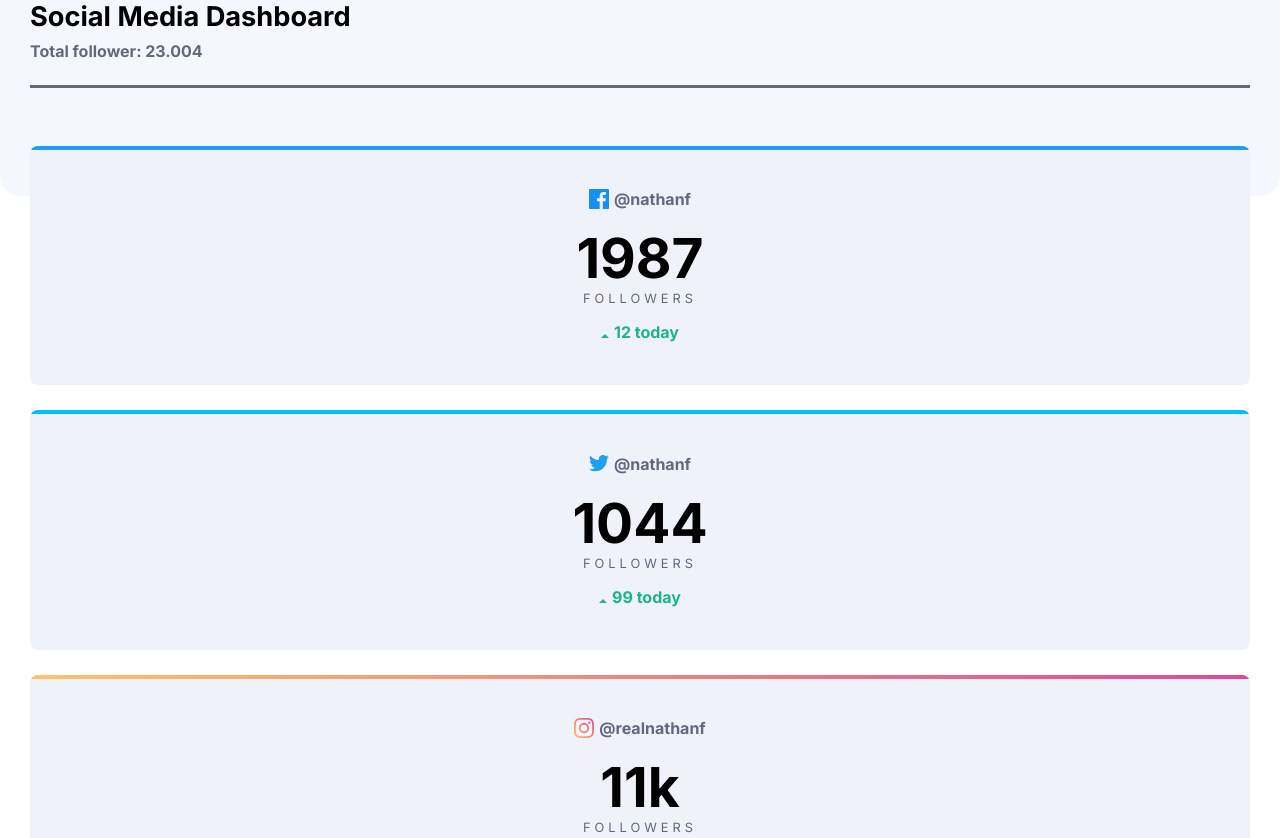
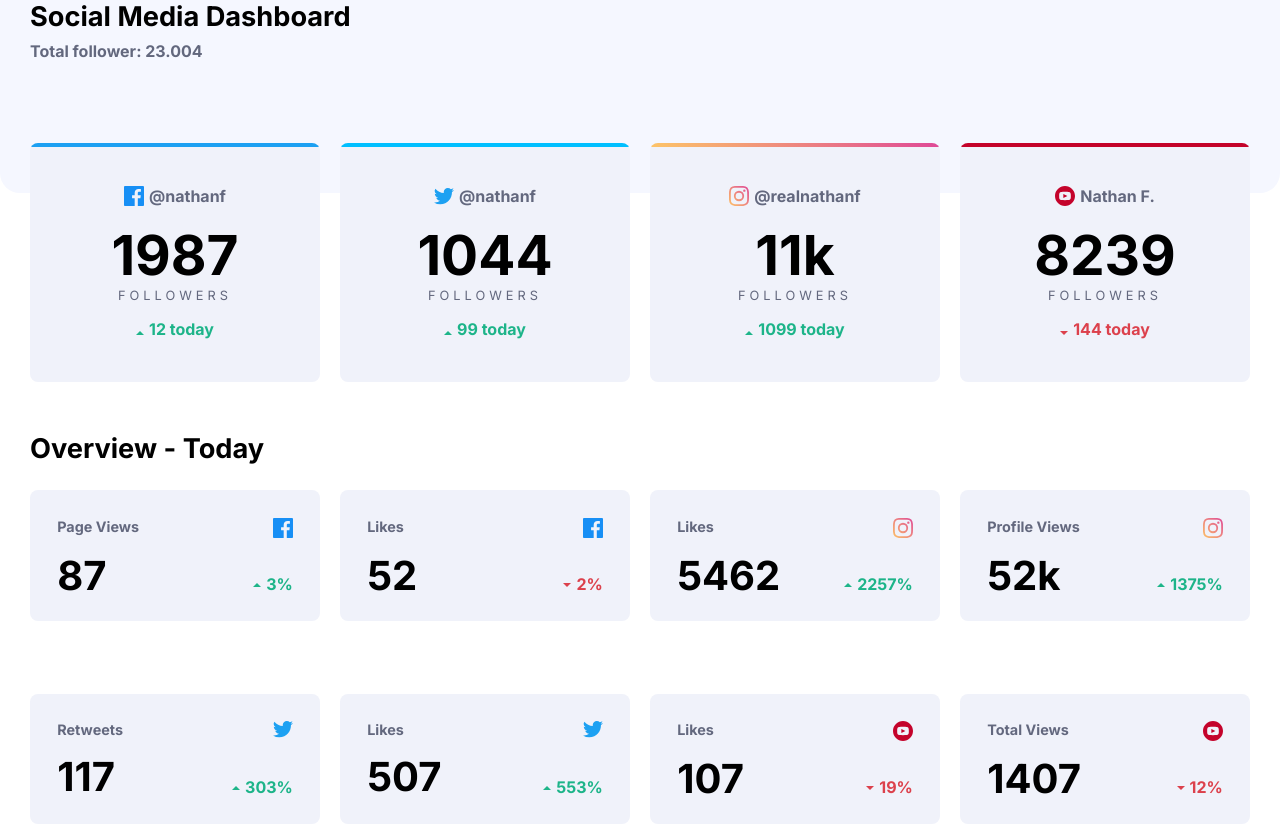
Before and after one commit to nastyc0de/darkmode_practica, a plain HTML site: page index.html in a window 1280 px wide. Shown: the top 838 px of the page. Drawn offline with Linux system fonts and the light colour scheme.

Commit message:
dark mode sin switch

```diff
--- a/css/style.css
+++ b/css/style.css
@@ -1,6 +1,7 @@
 body {
     margin: 0;
     font-family: 'Inter', sans-serif;
+    background: var(--background_color);
 }
 :root{
     --lime-green: hsl(163, 72%, 41%);
@@ -10,11 +11,12 @@ body {
     --instagram-1: hsl(37, 97%, 70%);
     --instagram-2: hsl(329, 70%, 58%);
     --youTube: hsl(348, 97%, 39%);
-    --whitebg: hsl(0, 0%, 100%);
-    --gray: hsl(228, 12%, 44%);
+    --background_color: hsl(0, 0%, 100%);
+    --title_color: black;
+    --letter_color: hsl(228, 12%, 44%);
     --toggle: hsl(230, 22%, 74%);
-    --verypaleblue: hsl(225, 100%, 98%);
-    --lightgrayishblue: hsl(227, 47%, 96%);
+    --top_bg_pattern: hsl(225, 100%, 98%);
+    --card_bg_color: hsl(227, 47%, 96%);
     --darkgrayishblue: hsl(228, 12%, 44%);
 }
 .wrapper {
@@ -25,20 +27,21 @@ body {
     grid-row-gap: 25px;
 }
 .header{
-    background:var(--verypaleblue);
+    background:var(--top_bg_pattern);
     padding-bottom: 100px;
     border-radius: 0 0 20px 20px;
 }
 .header-total{
-    color:var(--gray);
+    color:var(--letter_color);
     margin: .5em 0;
     font-weight: bold;
-    border-bottom: 3px solid var(--gray);
+    border-bottom: 3px solid var(--letter_color);
     padding-bottom: 1.5em;
 }
 h1{
     margin: 0;
     font-size: 1.7em;
+    color: var(--title_color);
 }
 .top-section{
     margin-top: -50px;
@@ -46,7 +49,7 @@ h1{
 .card {
     border-radius: 8px;
     overflow: hidden;
-    background:var(--lightgrayishblue);
+    background:var(--card_bg_color);
     text-align: center;
     padding: 1.7em 0;
     position: relative;
@@ -80,7 +83,7 @@ h1{
     display: flex;
     align-items:center;
     justify-content: center;
-    color: var(--gray);
+    color: var(--letter_color);
     font-weight: bold;
 }
 .card-title img{
@@ -91,11 +94,12 @@ h1{
     font-weight: 700;
     font-size: 55px;
     display: block;
+    color:var(--title_color);
 }
 .follower-title{
     text-transform: uppercase;
     display: block;
-    color: var(--gray);
+    color: var(--letter_color);
     letter-spacing: 4px;
     font-size:.8em;
 }
@@ -114,21 +118,25 @@ h1{
     margin: 50px 0 25px 0 ;
 }
 .overview-title h1{
-    color: var(--gray);
+    color: var(--title_color);
 }
 .card-overview{
     border-radius: 8px;
-    background:var(--lightgrayishblue);
+    background:var(--card_bg_color);
     display: grid;
     grid-template-columns: 1fr 1fr;
     grid-row-gap: 1em;
     padding: 1.7em;
+    margin-bottom: 3rem;
+}
+.card-overview:hover{
+    background:var(--toggle);
 }
 .card-overview p{
     margin: 0;
 }
 .card-o-title{
-    color: var(--gray);
+    color: var(--letter_color);
     font-weight: bold;
     font-size: .9em;
 }
@@ -136,5 +144,77 @@ h1{
     text-align: right;
 }
 .card-o-number{
-    font-size: 2em;
+    font-weight: bold;
+    font-size: 2.5em;
+    line-height:0.9;
+    color:var(--title_color);
 }
+.card-o-data{
+    text-align: right;
+    display: flex;
+    align-items: flex-end;
+    justify-content: flex-end;
+}
+.card-o-data img{
+    margin-right: 5px;
+    margin-bottom: 7px;
+}
+.card-o-positive-data{
+    font-weight: bold;
+    color: var(--lime-green);
+}
+.card-o-negative-data{
+    font-weight: bold;
+    color: var(--bright-red);
+}
+
+@media screen and (min-width: 480px){
+    .grid{
+        grid-template-columns: 1fr 1fr;
+        grid-column-gap:20px;
+    }
+    .wrapper{
+        max-width: 1440px;
+        margin: auto;
+    }
+    .header-total{
+        color:var(--letter_color);
+        margin: .5em 0;
+        font-weight: bold;
+        padding-bottom: 1.5em;
+    }
+}
+@media screen and (min-width: 768px){
+    .grid{
+        grid-template-columns: 1fr 1fr 1fr;
+    }
+    .header-total{
+        color:var(--letter_color);
+        margin: .5em 0;
+        font-weight: bold;
+        padding-bottom: 1.5em;
+    }
+}
+@media screen and (min-width: 1024px){
+    .grid{
+        grid-template-columns: 1fr 1fr 1fr 1fr;
+    }
+    .header-total{
+        color:var(--letter_color);
+        margin: .5em 0;
+        font-weight: bold;
+        padding-bottom: 1.5em;
+        border-bottom: none;
+
+    }
+}
+@media (prefers-color-scheme: dark){
+    :root{
+        --background_color:hsl(230, 17%, 14%);
+        --letter_color:hsl(228, 34%, 66%);
+        --top_bg_pattern:hsl(232, 19%, 15%);
+        --card_bg_color:hsl(228, 28%, 20%);
+        --title_color:hsl(0, 0%, 100%);
+        --toggle:hsl(242, 45%, 31%);
+    }
+}
--- a/index.html
+++ b/index.html
@@ -74,7 +74,49 @@
                     <p class="card-o-title">Page Views</p>
                     <p class="card-o-icon"><img src="images/icon-facebook.svg"></p>
                     <p class="card-o-number">87</p>
-                    <p class="card-o-data"><img src="images/icon-up.svg">3%</p>
+                    <p class="card-o-data card-o-positive-data"><img src="images/icon-up.svg">3%</p>
+                </article>
+                <article class="card-overview">
+                    <p class="card-o-title">Likes</p>
+                    <p class="card-o-icon"><img src="images/icon-facebook.svg"></p>
+                    <p class="card-o-number">52</p>
+                    <p class="card-o-data card-o-negative-data"><img src="images/icon-down.svg">2%</p>
+                </article>
+                <article class="card-overview">
+                    <p class="card-o-title">Likes</p>
+                    <p class="card-o-icon"><img src="images/icon-instagram.svg"></p>
+                    <p class="card-o-number">5462</p>
+                    <p class="card-o-data card-o-positive-data"><img src="images/icon-up.svg">2257%</p>
+                </article>
+                <article class="card-overview">
+                    <p class="card-o-title">Profile Views</p>
+                    <p class="card-o-icon"><img src="images/icon-instagram.svg"></p>
+                    <p class="card-o-number">52k</p>
+                    <p class="card-o-data card-o-positive-data"><img src="images/icon-up.svg">1375%</p>
+                </article>
+                <article class="card-overview">
+                    <p class="card-o-title">Retweets</p>
+                    <p class="card-o-icon"><img src="images/icon-twitter.svg"></p>
+                    <p class="card-o-number">117</p>
+                    <p class="card-o-data card-o-positive-data"><img src="images/icon-up.svg">303%</p>
+                </article>
+                <article class="card-overview">
+                    <p class="card-o-title">Likes</p>
+                    <p class="card-o-icon"><img src="images/icon-twitter.svg"></p>
+                    <p class="card-o-number">507</p>
+                    <p class="card-o-data card-o-positive-data"><img src="images/icon-up.svg">553%</p>
+                </article>
+                <article class="card-overview">
+                    <p class="card-o-title">Likes</p>
+                    <p class="card-o-icon"><img src="images/icon-youtube.svg"></p>
+                    <p class="card-o-number">107</p>
+                    <p class="card-o-data card-o-negative-data"><img src="images/icon-down.svg">19%</p>
+                </article>
+                <article class="card-overview">
+                    <p class="card-o-title">Total Views</p>
+                    <p class="card-o-icon"><img src="images/icon-youtube.svg"></p>
+                    <p class="card-o-number">1407</p>
+                    <p class="card-o-data card-o-negative-data"><img src="images/icon-down.svg">12%</p>
                 </article>
             </div>
         </div>
```
